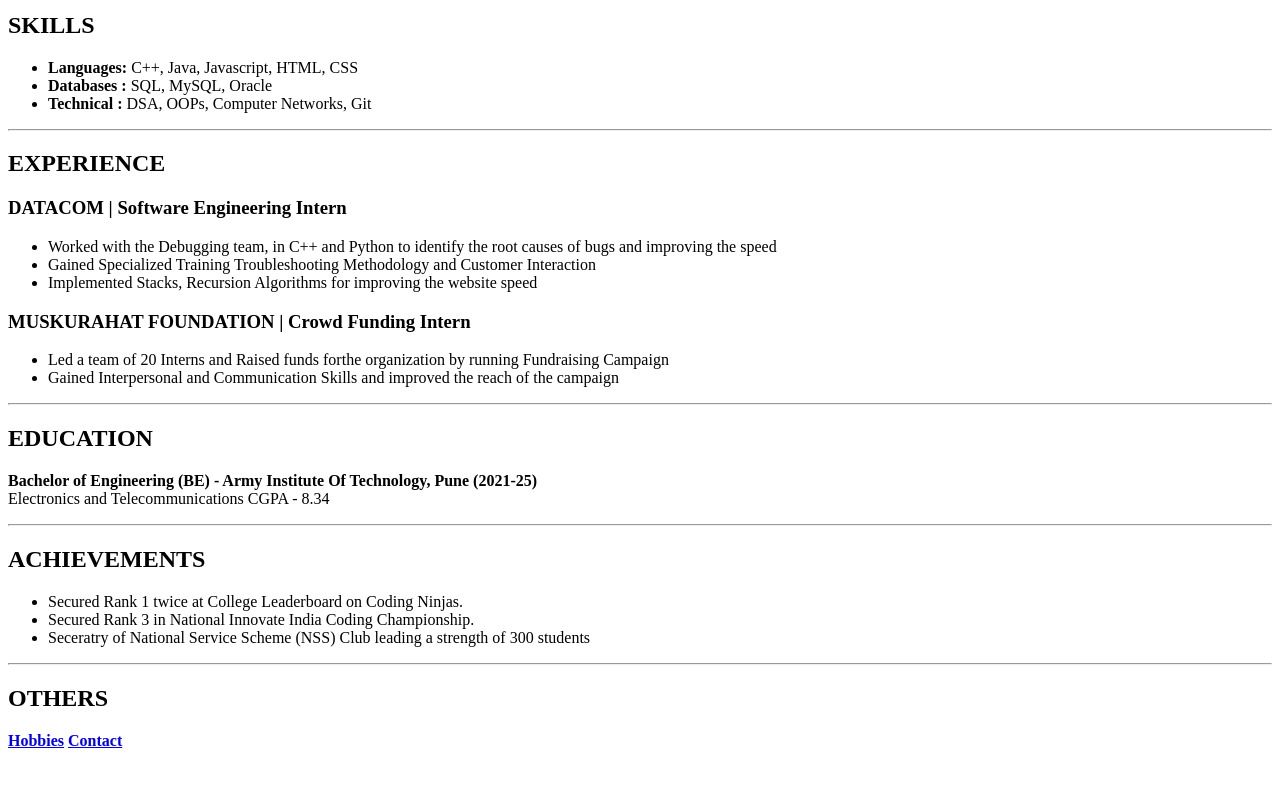
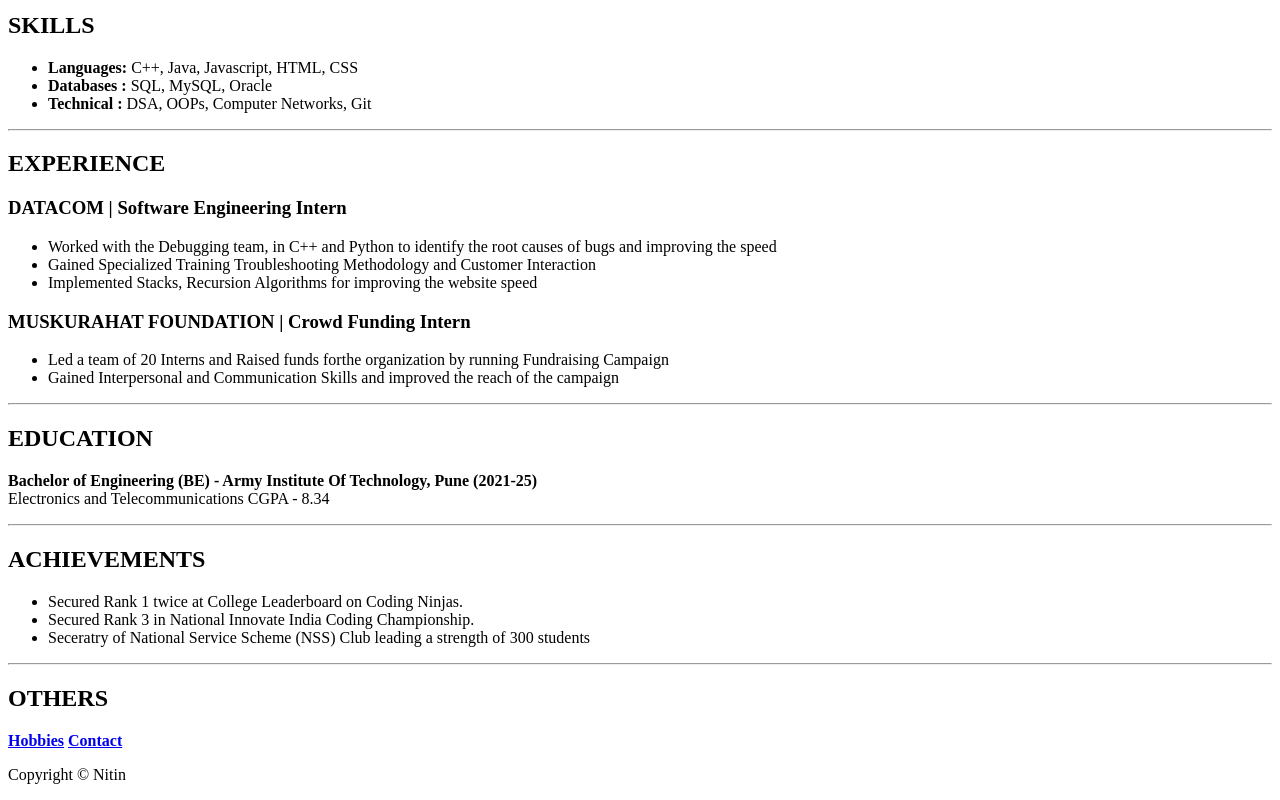
Before and after one commit to Me-Nitin/Capstone-Project-1-Resume, a plain HTML site: page index.html in a window 1280 px wide. Shown: the part 375-1175 px from the top of the page. Before the commit the page ends 1133 px from the top, so only its background shows below. Drawn offline with Linux system fonts and the light colour scheme.

Commit message:
Update index.html
Added Copyright in the footer

```diff
--- a/index.html
+++ b/index.html
@@ -57,6 +57,9 @@
     <h2>OTHERS</h2>
    <b> <a href="./hobby.html">Hobbies</a>
     <a href="./contact.html">Contact</a></b>
+    <footer>
+        <p>Copyright © Nitin</p>
+    </footer>
 
 </body>
 </html>
```
